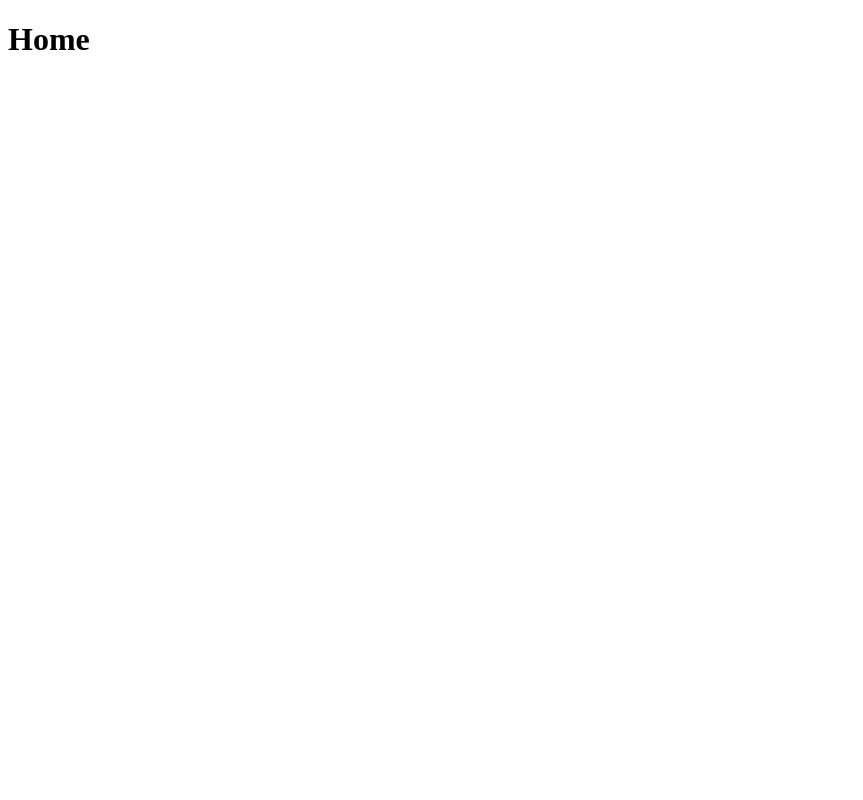
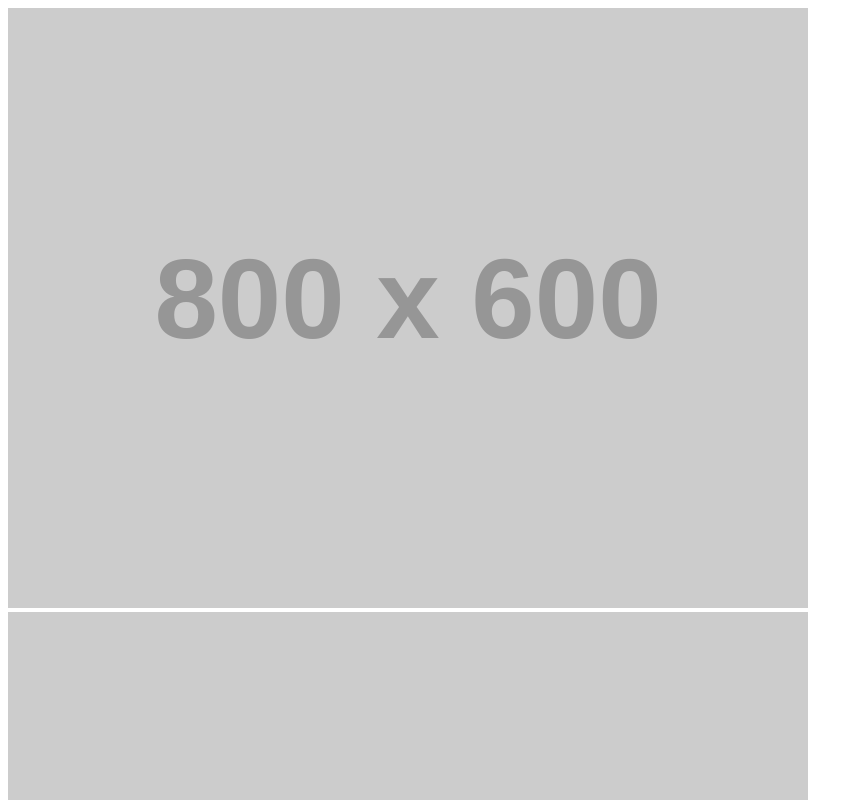
Before and after one commit to lenninIbarrraGonzalez/rawII, a React app: page / in a window 1280 px wide. Shown: the top 800 px of the page, without its empty margins (0-863 px from the left). Built offline with nearby package versions, Linux system fonts and the light colour scheme.

Commit message:
iniciando con información quemada

```diff
--- /dev/null
+++ b/initialState.js
@@ -0,0 +1,161 @@
+export default {
+  cart: [],
+  events: [
+    {
+      "id": 2,
+      "slug": "tvshow-2",
+      "title": "In the Dark",
+      "type": "Scripted",
+      "language": "English",
+      "year": 2009,
+      "contentRating": "16+",
+      "duration": 164,
+      "cover": "http://dummyimage.com/800x600.png/99118E/ffffff",
+      "description": "Vestibulum ac est lacinia nisi venenatis tristique",
+      "source": "https://mdstrm.com/video/58333e214ad055d208427db5.mp4"
+    },
+    {
+      "id": 3,
+      "slug": "tvshow-3",
+      "title": "Instinct",
+      "type": "Adventure",
+      "language": "English",
+      "year": 2002,
+      "contentRating": "16+",
+      "duration": 137,
+      "cover": "http://dummyimage.com/800x600.png/302140/ffffff",
+      "description": "Vestibulum ac est lacinia nisi venenatis tristique",
+      "source": "https://mdstrm.com/video/58333e214ad055d208427db5.mp4"
+    },
+    {
+      "id": 4,
+      "slug": "tvshow-4",
+      "title": "Grand Hotel",
+      "type": "Comedy",
+      "language": "English",
+      "year": 2014,
+      "contentRating": "16+",
+      "duration": 163,
+      "cover": "http://dummyimage.com/800x600.png/5472FF/ffffff",
+      "description": "Vestibulum ac est lacinia nisi venenatis tristique",
+      "source": "https://mdstrm.com/video/58333e214ad055d208427db5.mp4"
+    },
+    {
+      "id": 5,
+      "slug": "tvshow-5",
+      "title": "Stargate Atlantis",
+      "type": "Scripted",
+      "language": "English",
+      "year": 2014,
+      "contentRating": "16+",
+      "duration": 194,
+      "cover": "http://dummyimage.com/800x600.png/B36F20/ffffff",
+      "description": "Vestibulum ac est lacinia nisi venenatis tristique",
+      "source": "https://mdstrm.com/video/58333e214ad055d208427db5.mp4"
+    },
+    {
+      "id": 6,
+      "slug": "tvshow-6",
+      "title": "Final Space",
+      "type": "Scripted",
+      "language": "English",
+      "year": 2017,
+      "contentRating": "16+",
+      "duration": 124,
+      "cover": "http://dummyimage.com/800x600.png/CCC539/ffffff",
+      "description": "Vestibulum ac est lacinia nisi venenatis tristique",
+      "source": "https://mdstrm.com/video/58333e214ad055d208427db5.mp4"
+    },
+    {
+      "id": 7,
+      "slug": "tvshow-7",
+      "title": "The InBetween",
+      "type": "Drama",
+      "language": "English",
+      "year": 2011,
+      "contentRating": "16+",
+      "duration": 179,
+      "cover": "http://dummyimage.com/800x600.png/FF7A90/ffffff",
+      "description": "Vestibulum ac est lacinia nisi venenatis tristique",
+      "source": "https://mdstrm.com/video/58333e214ad055d208427db5.mp4"
+    },
+    {
+      "id": 8,
+      "slug": "tvshow-8",
+      "title": "Stargate Atlantis",
+      "type": "Action",
+      "language": "English",
+      "year": 2012,
+      "contentRating": "16+",
+      "duration": 148,
+      "cover": "http://dummyimage.com/800x600.png/306880/ffffff",
+      "description": "Vestibulum ac est lacinia nisi venenatis tristique",
+      "source": "https://mdstrm.com/video/58333e214ad055d208427db5.mp4"
+    },
+    {
+      "id": 9,
+      "slug": "tvshow-9",
+      "title": "Alien Highway",
+      "type": "Action",
+      "language": "English",
+      "year": 2019,
+      "contentRating": "16+",
+      "duration": 128,
+      "cover": "http://dummyimage.com/800x600.png/604180/ffffff",
+      "description": "Vestibulum ac est lacinia nisi venenatis tristique",
+      "source": "https://mdstrm.com/video/58333e214ad055d208427db5.mp4"
+    },
+    {
+      "id": 10,
+      "slug": "tvshow-10",
+      "title": "Elementary",
+      "type": "Animation",
+      "language": "English",
+      "year": 2011,
+      "contentRating": "16+",
+      "duration": 346,
+      "cover": "http://dummyimage.com/800x600.png/FF91BA/ffffff",
+      "description": "Vestibulum ac est lacinia nisi venenatis tristique",
+      "source": "https://mdstrm.com/video/58333e214ad055d208427db5.mp4"
+    },
+    {
+      "id": 11,
+      "slug": "tvshow-11",
+      "title": "Strange Angel",
+      "type": "War",
+      "language": "English",
+      "year": 2015,
+      "contentRating": "16+",
+      "duration": 226,
+      "cover": "http://dummyimage.com/800x600.png/45807C/ffffff",
+      "description": "Vestibulum ac est lacinia nisi venenatis tristique",
+      "source": "https://mdstrm.com/video/58333e214ad055d208427db5.mp4"
+    },
+    {
+      "id": 12,
+      "slug": "tvshow-12",
+      "title": "Private Eyes",
+      "type": "Comedy",
+      "language": "English",
+      "year": 2018,
+      "contentRating": "16+",
+      "duration": 190,
+      "cover": "http://dummyimage.com/800x600.png/577380/ffffff",
+      "description": "Vestibulum ac est lacinia nisi venenatis tristique",
+      "source": "https://mdstrm.com/video/58333e214ad055d208427db5.mp4"
+    },
+    {
+      "id": 13,
+      "slug": "tvshow-13",
+      "title": "NCIS: Los Angeles",
+      "type": "Drama",
+      "language": "English",
+      "year": 2010,
+      "contentRating": "16+",
+      "duration": 160,
+      "cover": "http://dummyimage.com/800x600.png/5472FF/ffffff",
+      "description": "Vestibulum ac est lacinia nisi venenatis tristique",
+      "source": "https://mdstrm.com/video/58333e214ad055d208427db5.mp4"
+    }
+  ]
+};
--- /dev/null
+++ b/src/components/Event.jsx
@@ -0,0 +1,10 @@
+import React from 'react'
+
+
+const Event = ({ event }) => (
+  <div>
+    <img src={event.cover} alt={event.title} />
+  </div>
+)
+
+export default Event;
--- /dev/null
+++ b/src/components/Events.jsx
@@ -0,0 +1,15 @@
+import React from 'react';
+import Event from './Event';
+
+const Events = ({ events }) => (
+  <div>
+    <div>
+      {events.map(event => (
+        <Event key={event.id} event={event} />
+      )
+      )}
+    </div>
+  </div>
+)
+
+export default Events;
--- a/src/containers/Home.jsx
+++ b/src/containers/Home.jsx
@@ -1,5 +1,11 @@
-import React from 'react'
+import React from 'react';
+import initialState from '../../initialState';
+import Events from '../components/Events';
 
-const Home = () => <h1>Home</h1>
+
+
+const Home = () => (
+  <Events events={initialState.events} />
+)
 
 export default Home;
```
